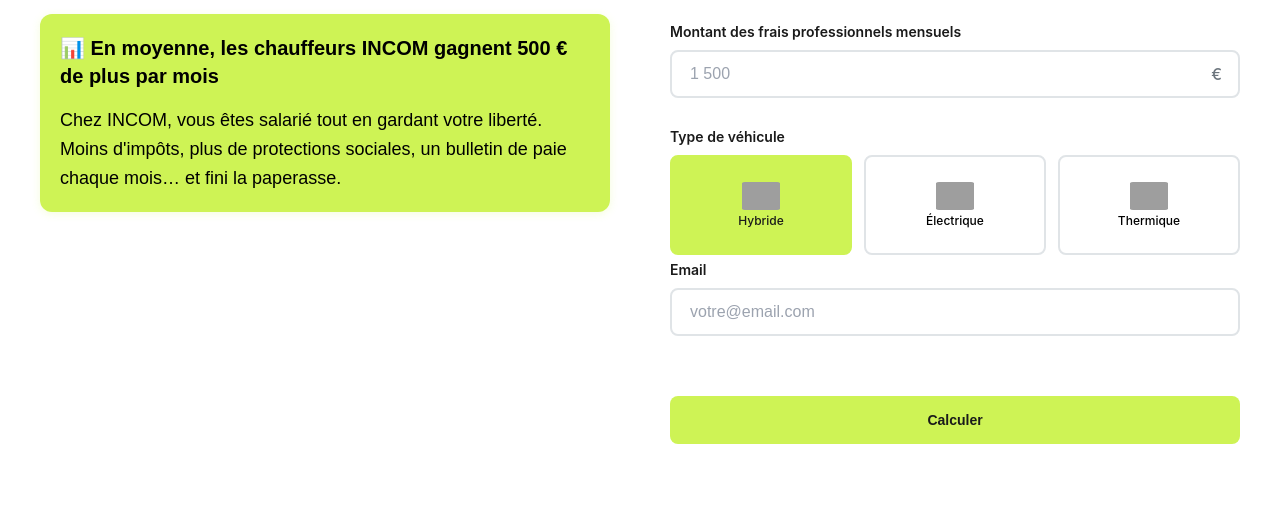
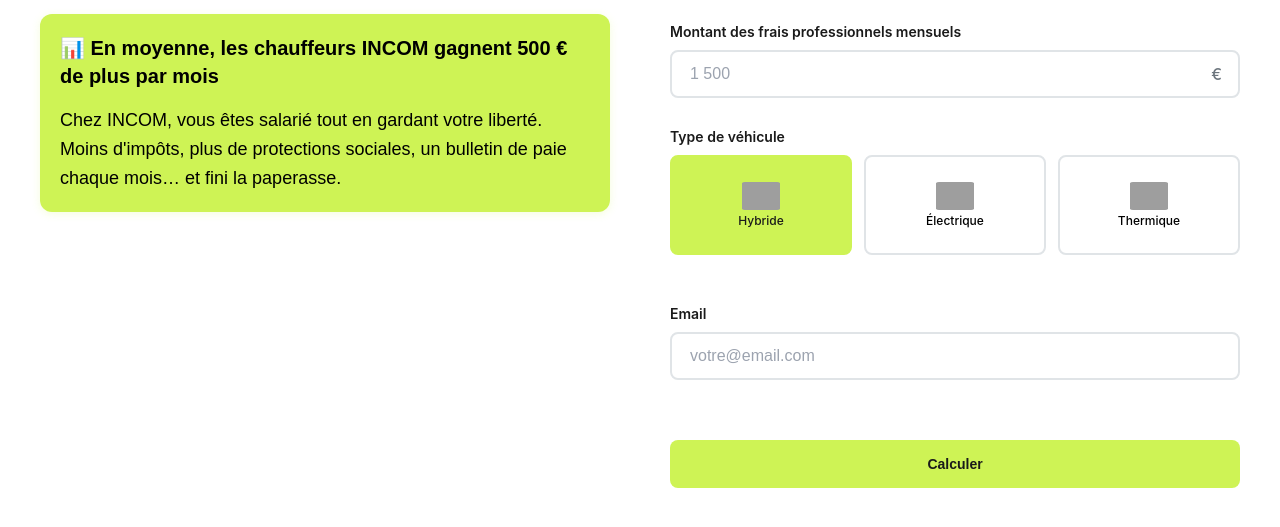
Before and after one commit to MaksComin/1nc0m-S1m, a plain HTML site: page index.html in a window 1280 px wide. Shown: the part 209-736 px from the top of the page. Drawn offline with Linux system fonts and the light colour scheme; grey boxes are pictures that could not be loaded.

Commit message:
Update index.html

```diff
--- a/index.html
+++ b/index.html
@@ -775,6 +775,8 @@
 
         .ft-form-group {
             margin-bottom: 24px;
+            position: relative;
+            z-index: auto;
         }
 
         .ft-form-label {
@@ -958,6 +960,16 @@
             gap: 12px;
             margin-top: 8px;
             height: 80px; /* Consistent height with other inputs */
+            position: relative;
+            z-index: 1;
+        }
+
+        /* Ensure vehicle group stays above other elements */
+        .ft-vehicle-group {
+            position: relative;
+            z-index: 2;
+            margin-bottom: 48px; /* Add extra space after vehicle selection */
+            padding-bottom: 20px; /* Additional padding for clearance */
         }
 
         .ft-vehicle-option {
```
